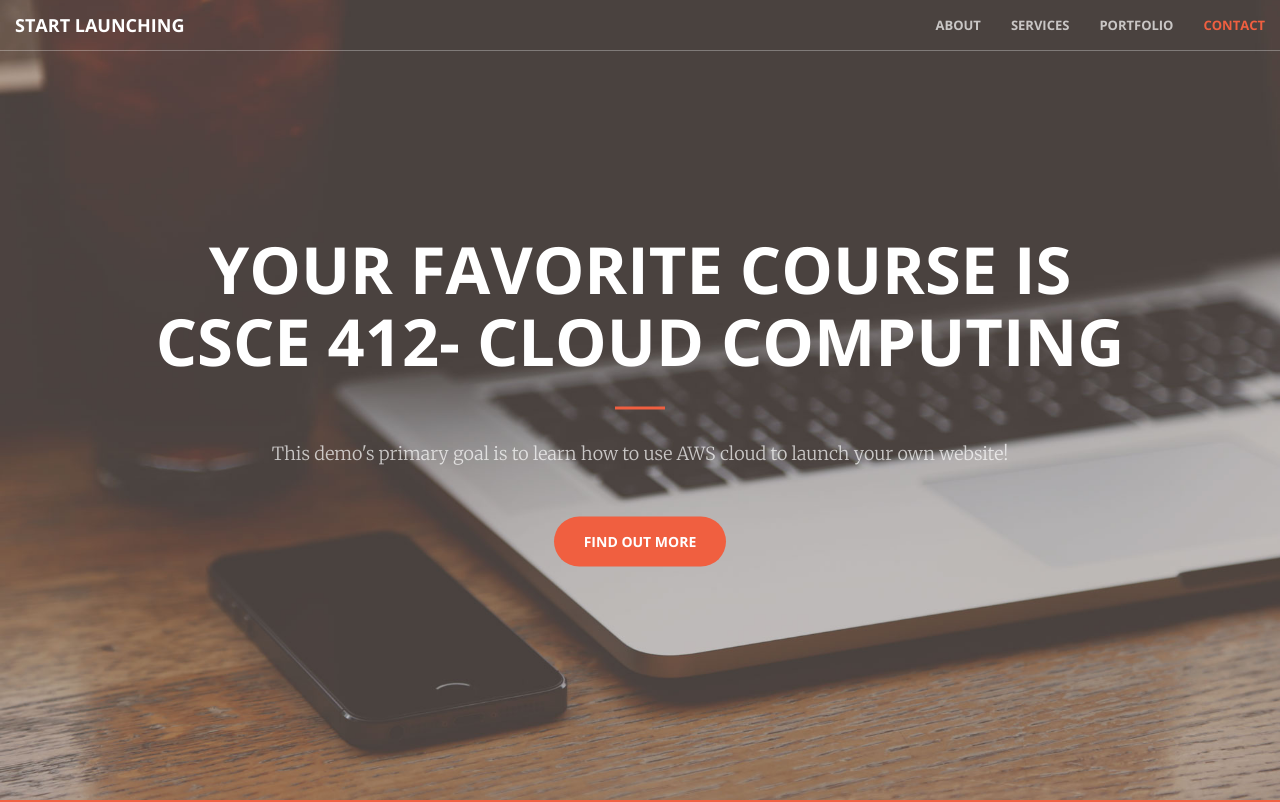
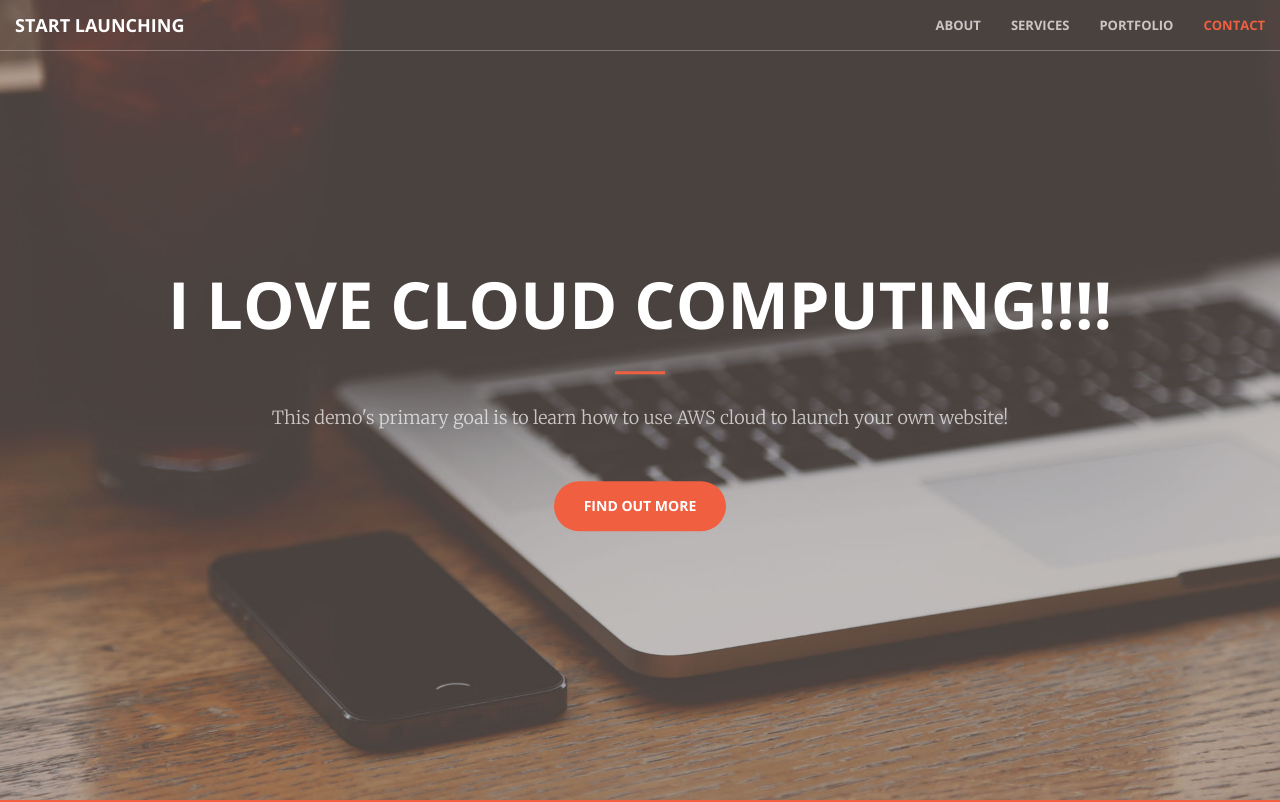
Before and after one commit to ameelaziz/DynamicWebsite, a plain HTML site: page index.html in a window 1280 px wide. Shown: the top 802 px of the page. Drawn offline with nearby package versions, Linux system fonts and the light colour scheme.

Commit message:
Demo pipeline

```diff
--- a/index.html
+++ b/index.html
@@ -74,7 +74,7 @@
     <header>
         <div class="header-content">
             <div class="header-content-inner">
-                <h1>Your Favorite Course is CSCE 412- Cloud Computing</h1>
+                <h1>I LOVE Cloud Computing!!!!</h1>
                 <hr>
                 <p>This demo's primary goal is to learn how to use AWS cloud to launch your own website!</p>
                 <a href="#about" class="btn btn-primary btn-xl page-scroll">Find Out More</a>
```
